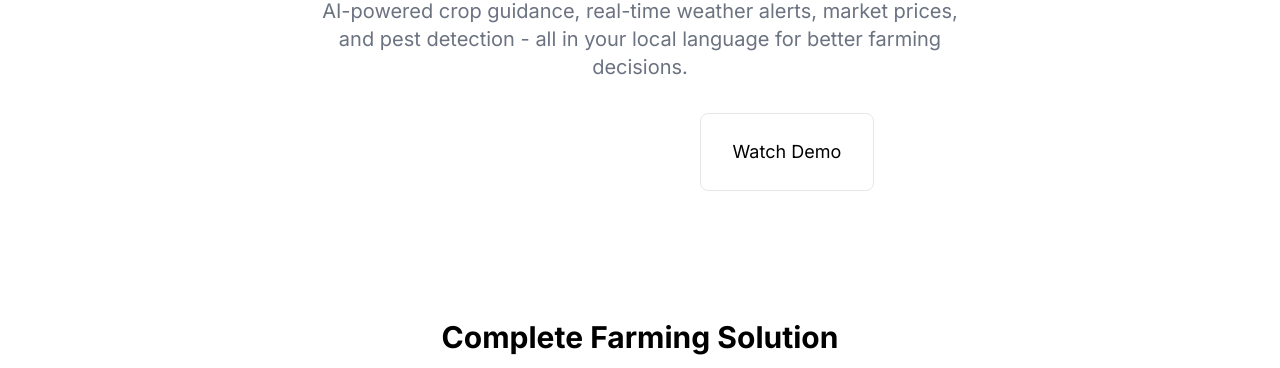
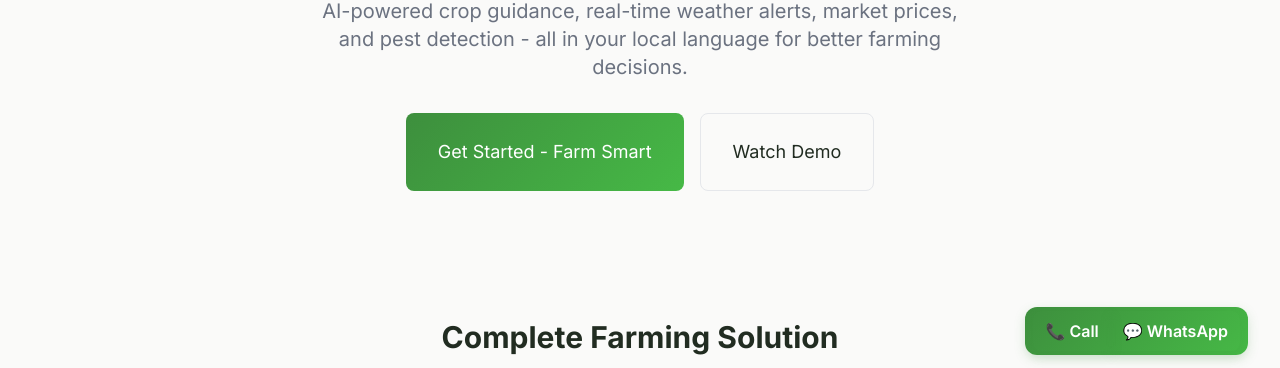
Before and after one commit to ViditSharma2005/Kisan-Saathi-2.0, a plain HTML site: page index.html in a window 1280 px wide. Shown: the part 413-781 px from the top of the page. Drawn offline with nearby package versions, Linux system fonts and the light colour scheme.

Commit message:
add call support and whatupp support to the codebase

```diff
--- a/index.html
+++ b/index.html
@@ -282,6 +282,15 @@
         </main>
     </div>
     <script src="script.js"></script>
+    <!-- Call Button -->
+    <!-- Floating Action Buttons -->
+    <div style="position: fixed; bottom: 2rem; right: 2rem; z-index: 100; display: flex; flex-direction: row; align-items: center; background: linear-gradient(135deg, hsl(var(--primary)), hsl(var(--primary-light))); border-radius: 0.75rem; box-shadow: 0 4px 12px hsl(var(--primary) / 0.18); padding: 0.25rem 0.5rem;">
+        <a href="tel:8400900468" class="text-white font-semibold py-2 px-3 rounded-lg shadow-card transition-smooth floating-action-btn" style="background: transparent; font-size: 1rem; display: inline-flex; align-items: center; border-radius: 0.5rem 0 0 0.5rem; width: auto; margin: 0;">
+            📞 Call
+        </a><a href="#" class="text-white font-semibold py-2 px-3 rounded-lg shadow-card transition-smooth floating-action-btn" style="background: transparent; font-size: 1rem; display: inline-flex; align-items: center; border-radius: 0 0.5rem 0.5rem 0; width: auto; margin: 0;">
+            💬 WhatsApp
+        </a>
+    </div>
 </body>
 
 </html>
--- a/script.js
+++ b/script.js
@@ -554,6 +554,7 @@ document.addEventListener('DOMContentLoaded', () => {
     let currentLanguage = 'en';
     let translations = {};
 
+    // Fetch translation JSON and update the page
     const fetchTranslations = async (lang) => {
         try {
             const response = await fetch(`languages/${lang}.json`);
@@ -568,6 +569,7 @@ document.addEventListener('DOMContentLoaded', () => {
         }
     };
 
+    // Replace all [data-key] elements with translation
     const translatePage = () => {
         document.querySelectorAll('[data-key]').forEach(element => {
             const key = element.getAttribute('data-key');
@@ -582,6 +584,7 @@ document.addEventListener('DOMContentLoaded', () => {
         });
     };
 
+    // Set language and update UI
     const setLanguage = (lang) => {
         currentLanguage = lang;
         fetchTranslations(lang);
--- a/style.css
+++ b/style.css
@@ -1,5 +1,14 @@
-this is my test branch
-
+/* Floating Action Button Hover Effect */
+.floating-action-btn {
+    box-shadow: 0 4px 12px hsl(var(--primary) / 0.18);
+    transform: translateY(0);
+    transition: box-shadow 0.2s, transform 0.2s;
+}
+.floating-action-btn:hover {
+    box-shadow: 0 8px 24px hsl(var(--primary) / 0.28);
+    transform: translateY(-4px) scale(1.04);
+    filter: brightness(1.08);
+}
 :root {
     --background: 60 9% 98%;
     --foreground: 120 15% 15%;
```
